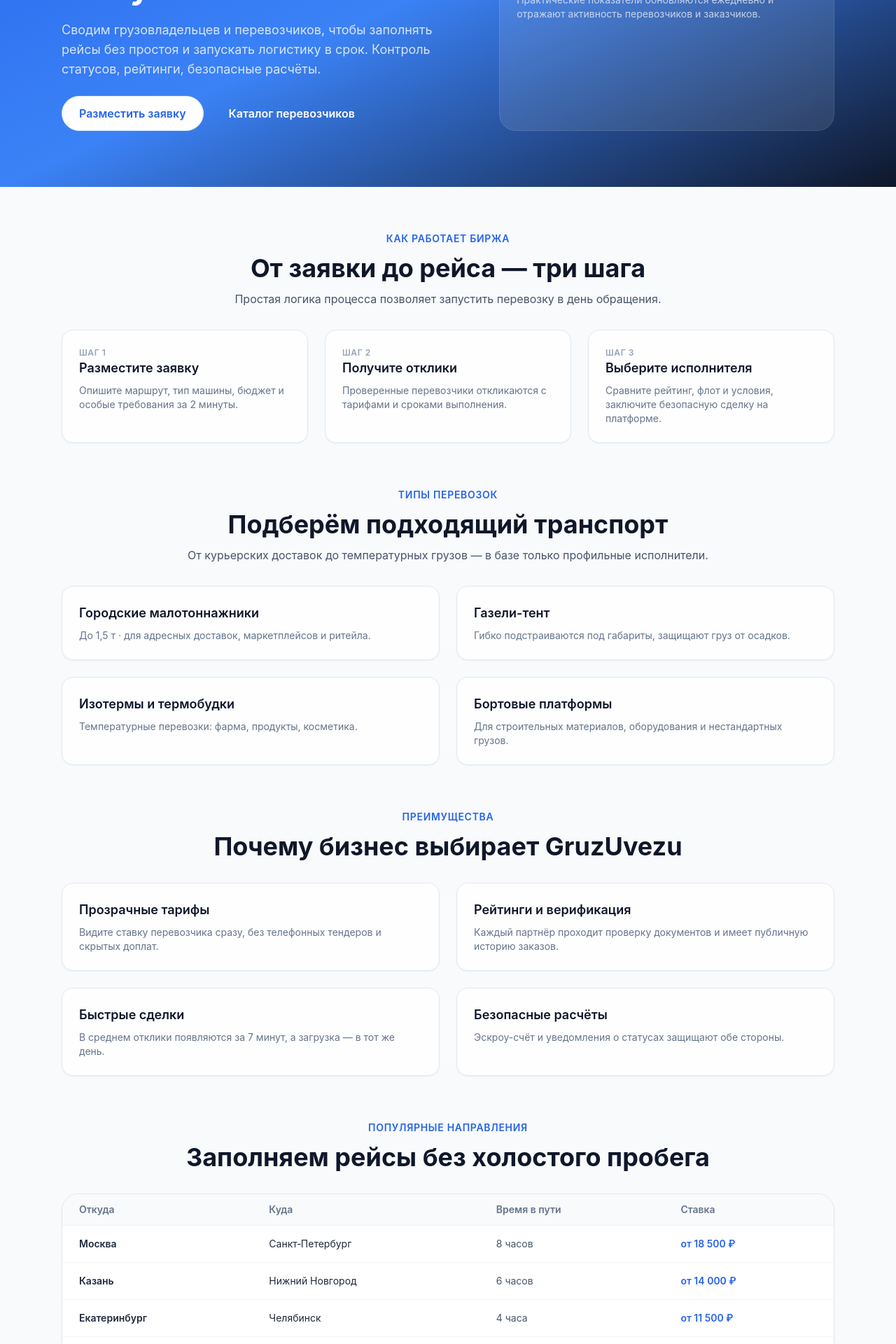
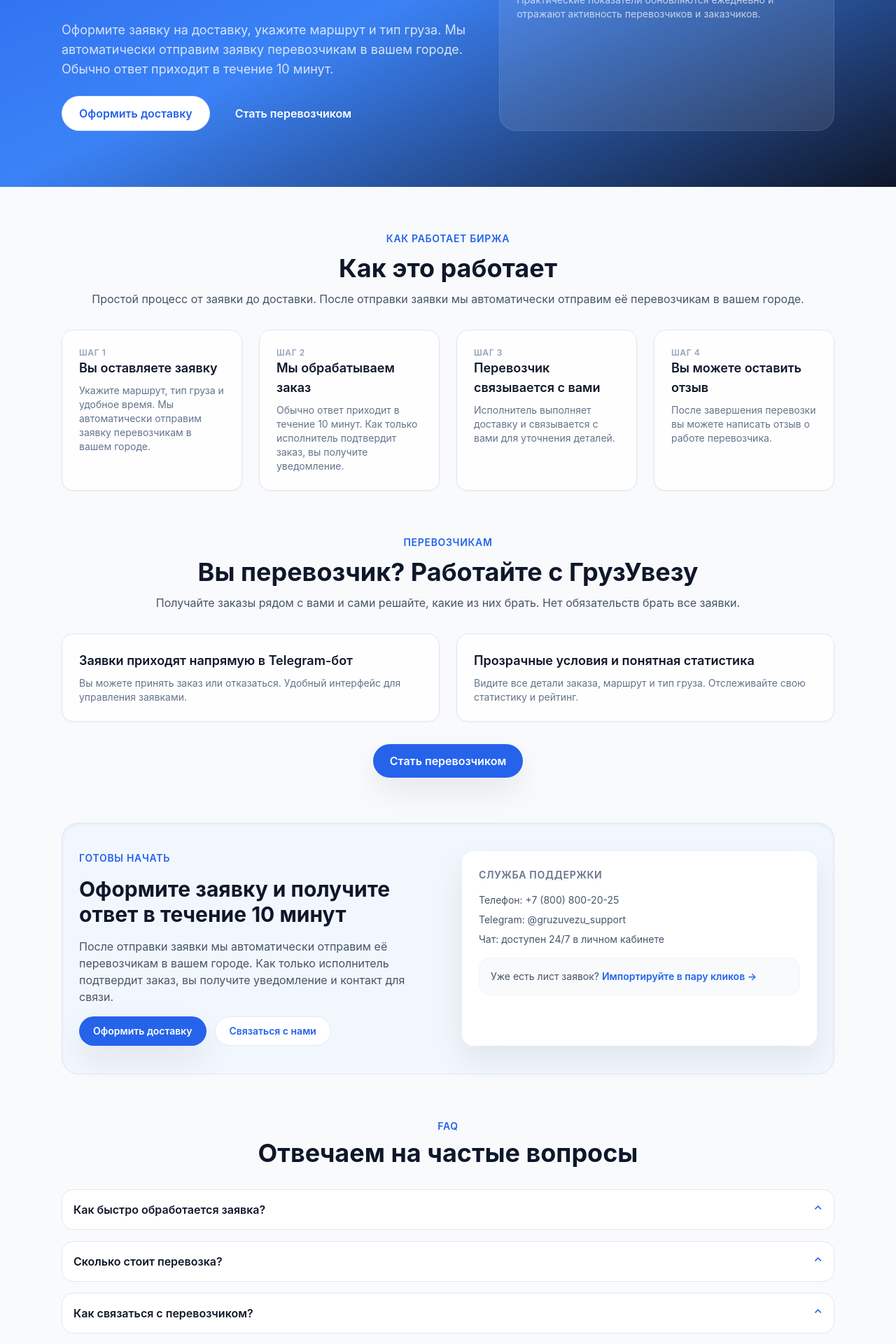
Before and after one commit to paybackovich/gruzuvezu, a React (Vite) app in the folder project/frontend/: page / in a window 1280 px wide. Shown: the part 400-2320 px from the top of the page at 70% size. Built offline with nearby package versions, Linux system fonts and the light colour scheme.

Commit message:
change main page

```diff
--- a/project/frontend/index.html
+++ b/project/frontend/index.html
@@ -5,13 +5,13 @@
     <link rel="icon" href="favicon.ico" type="image/x-icon">
     <link rel="canonical" href="https://gruzuvezu.online" />
     <meta name="viewport" content="width=device-width, initial-scale=1.0" />
-    <title>GruzUvezu — биржа грузоперевозок по всей России</title>
-    <meta name="description" content="GruzUvezu — разместите заявку, получите отклики за 7 минут. Биржа малотоннажных грузоперевозок с прозрачными тарифами, рейтингами и безопасными расчётами." />
+    <title>ГрузУвезу — быстрые и надежные перевозки в Пскове и Псковской области</title>
+    <meta name="description" content="ГрузУвезу — быстрые и надежные перевозки в Пскове и Псковской области. Оформите заявку на доставку, получите ответ от перевозчика в течение 10 минут." />
     <meta name="google-site-verification" content="AELyLizNtQ4EEWqlR-g0xowCN39SeOmSWv2omEKohkI" />
 
     <meta property="og:type" content="website" />
-    <meta property="og:title" content="GruzUvezu — биржа грузоперевозок по всей России" />
-    <meta property="og:description" content="Разместите заявку, получите отклики за 7 минут. Биржа малотоннажных грузоперевозок с прозрачными тарифами и безопасными расчётами." />
+    <meta property="og:title" content="ГрузУвезу — быстрые и надежные перевозки в Пскове и Псковской области" />
+    <meta property="og:description" content="Оформите заявку на доставку, получите ответ от перевозчика в течение 10 минут. Быстрые и надежные перевозки в Пскове и Псковской области." />
     <meta property="og:image" content="https://gruzuvezu.online/icon.png" />
     <meta property="og:image:width" content="1200" />
     <meta property="og:image:height" content="630" />
@@ -21,8 +21,8 @@
     <meta property="og:locale" content="ru_RU" />
 
     <meta name="twitter:card" content="summary_large_image" />
-    <meta name="twitter:title" content="GruzUvezu — биржа грузоперевозок по всей России" />
-    <meta name="twitter:description" content="Разместите заявку, получите отклики за 7 минут. Биржа малотоннажных грузоперевозок." />
+    <meta name="twitter:title" content="ГрузУвезу — быстрые и надежные перевозки в Пскове и Псковской области" />
+    <meta name="twitter:description" content="Оформите заявку на доставку, получите ответ от перевозчика в течение 10 минут." />
     <meta name="twitter:image" content="https://gruzuvezu.online/icon.png" />
   </head>
   <body>
--- a/project/frontend/src/components/Footer.jsx
+++ b/project/frontend/src/components/Footer.jsx
@@ -59,7 +59,7 @@ const Footer = () => (
     <div className="border-t border-white/10">
       <div className="mx-auto flex w-full max-w-6xl flex-col gap-2 px-4 py-4 text-center text-xs text-slate-500 sm:flex-row sm:items-center sm:justify-between sm:text-left">
         <p>© {new Date().getFullYear()} GruzUvezu. Все права защищены.</p>
-        <p>ИНН 7701234567 · ОГРН 1234567891234</p>
+        <p>Разработано с поддержкой акселератора Центрального университета</p>
       </div>
     </div>
   </footer>
--- a/project/frontend/src/pages/Carriers.jsx
+++ b/project/frontend/src/pages/Carriers.jsx
@@ -3,42 +3,15 @@ import Button from '../components/Button.jsx';
 
 const carriers = [
   {
-    name: 'СеверГруз Лайт',
+    name: 'Газелька 60',
     rating: '4.9',
-    fleet: 'Газели-тент, будка, изотерма · 42 авто',
-    routes: 'Москва — Петербург, Псков, Вологда',
-    tariff: 'от 19 000 ₽ / рейс',
+    fleet: 'Газели-тент · 3 авто',
+    routes: 'Москва — Петербург, Псков, Великий Новгород',
+    tariff: 'от 10 000 ₽ / рейс',
     description: 'Собственный диспетчерский центр, страхование груза до 3 млн ₽, круглосуточная поддержка.',
-    tags: ['Температурные', 'Маркетплейсы', 'Страховка'],
+    tags: ['Маркетплейсы', 'Страховка'],
   },
-  {
-    name: 'Логистик Восток',
-    rating: '4.7',
-    fleet: 'Малотоннажные фургоны · 65 авто',
-    routes: 'Казань — Самара — Уфа',
-    tariff: 'от 14 500 ₽ / рейс',
-    description: 'Специализация на e-com и дистрибуции FMCG. Подписание накладных в ЭДО.',
-    tags: ['E-com', 'ЭДО', 'FMCG'],
-  },
-  {
-    name: 'УралКарго Сервис',
-    rating: '4.8',
-    fleet: 'Бортовые, манипуляторы · 28 авто',
-    routes: 'Екатеринбург — Челябинск — Тюмень',
-    tariff: 'от 22 000 ₽ / рейс',
-    description: 'Опыт с промышленными грузами, допуски на въезд на заводские площадки.',
-    tags: ['Промышленность', 'Манипулятор', 'Пропуска'],
-  },
-  {
-    name: 'Сибирь Экспресс',
-    rating: '4.6',
-    fleet: 'Изотермы и термобудки · 37 авто',
-    routes: 'Новосибирск — Омск — Томск',
-    tariff: 'от 25 500 ₽ / рейс',
-    description: 'Температурный контроль, GPS-мониторинг, пломбировка кузова для фармы.',
-    tags: ['Температурные', 'GPS', 'Фарма'],
-  },
-];
+]
 
 const Carriers = () => (
   <div className="mx-auto w-full max-w-6xl space-y-10 px-4 py-10 sm:px-6">
--- a/project/frontend/src/pages/Home.jsx
+++ b/project/frontend/src/pages/Home.jsx
@@ -6,100 +6,54 @@ import Button from '../components/Button.jsx';
 
 const steps = [
   {
-    title: 'Разместите заявку',
-    description: 'Опишите маршрут, тип машины, бюджет и особые требования за 2 минуты.',
+    title: 'Вы оставляете заявку',
+    description: 'Укажите маршрут, тип груза и удобное время. Мы автоматически отправим заявку перевозчикам в вашем городе.',
   },
   {
-    title: 'Получите отклики',
-    description: 'Проверенные перевозчики откликаются с тарифами и сроками выполнения.',
+    title: 'Мы обрабатываем заказ',
+    description: 'Обычно ответ приходит в течение 10 минут. Как только исполнитель подтвердит заказ, вы получите уведомление.',
   },
   {
-    title: 'Выберите исполнителя',
-    description: 'Сравните рейтинг, флот и условия, заключите безопасную сделку на платформе.',
-  },
-];
-
-const transportTypes = [
-  {
-    title: 'Городские малотоннажники',
-    description: 'До 1,5 т · для адресных доставок, маркетплейсов и ритейла.',
+    title: 'Перевозчик связывается с вами',
+    description: 'Исполнитель выполняет доставку и связывается с вами для уточнения деталей.',
   },
   {
-    title: 'Газели-тент',
-    description: 'Гибко подстраиваются под габариты, защищают груз от осадков.',
+    title: 'Вы можете оставить отзыв',
+    description: 'После завершения перевозки вы можете написать отзыв о работе перевозчика.',
   },
-  {
-    title: 'Изотермы и термобудки',
-    description: 'Температурные перевозки: фарма, продукты, косметика.',
-  },
-  {
-    title: 'Бортовые платформы',
-    description: 'Для строительных материалов, оборудования и нестандартных грузов.',
-  },
-];
-
-const advantages = [
-  {
-    title: 'Прозрачные тарифы',
-    description: 'Видите ставку перевозчика сразу, без телефонных тендеров и скрытых доплат.',
-  },
-  {
-    title: 'Рейтинги и верификация',
-    description: 'Каждый партнёр проходит проверку документов и имеет публичную историю заказов.',
-  },
-  {
-    title: 'Быстрые сделки',
-    description: 'В среднем отклики появляются за 7 минут, а загрузка — в тот же день.',
-  },
-  {
-    title: 'Безопасные расчёты',
-    description: 'Эскроу-счёт и уведомления о статусах защищают обе стороны.',
-  },
-];
-
-const routes = [
-  { from: 'Москва', to: 'Санкт‑Петербург', eta: '8 часов', price: 'от 18 500 ₽' },
-  { from: 'Казань', to: 'Нижний Новгород', eta: '6 часов', price: 'от 14 000 ₽' },
-  { from: 'Екатеринбург', to: 'Челябинск', eta: '4 часа', price: 'от 11 500 ₽' },
-  { from: 'Новосибирск', to: 'Омск', eta: '10 часов', price: 'от 23 000 ₽' },
 ];
 
 const faqItems = [
   {
-    question: 'Как проходит модерация перевозчиков?',
+    question: 'Как быстро обработается заявка?',
     answer:
-      'Мы проверяем документы компании, страховки, данные об автопарке и фактические отзывы. Только подтверждённые перевозчики получают доступ к заявкам.',
+      'Обычно ответ приходит в течение 10 минут после оформления заявки. Как только исполнитель подтвердит заказ, вы получите уведомление и контакт для связи.',
   },
   {
-    question: 'Можно ли работать по безналичному расчёту?',
+    question: 'Сколько стоит перевозка?',
     answer:
-      'Да, доступны безналичные платежи с НДС, а также безопасная сделка с удержанием средств до завершения перевозки.',
+      'Стоимость зависит от маршрута и типа груза. Цена согласовывается с перевозчиком после подтверждения заказа.',
   },
   {
-    question: 'Сколько стоит размещение заявки?',
+    question: 'Как связаться с перевозчиком?',
     answer:
-      'Для заказчиков размещение и выбор победителя бесплатны. Комиссия включена в тариф перевозчика.',
-  },
-  {
-    question: 'Нужна ли интеграция с нашими системами?',
-    answer:
-      'Нет, заявки можно создавать вручную. Для крупных клиентов доступен API и интеграция с TMS.',
+      'После подтверждения заказа вы получите контакт исполнителя. Перевозчик свяжется с вами для уточнения деталей доставки.',
   },
 ];
 
 const Home = () => (
   <div className="space-y-16 pb-16">
     <Hero
-      subtitle="цифры грузопотока"
-      title="GruzUvezu — разместите заявку, получите отклики за 7 минут"
-      description="Сводим грузовладельцев и перевозчиков, чтобы заполнять рейсы без простоя и запускать логистику в срок. Контроль статусов, рейтинги, безопасные расчёты."
-      primaryCta={{ label: 'Разместить заявку', to: '/request' }}
-      secondaryCta={{ label: 'Каталог перевозчиков', to: '/carriers' }}
+      subtitle="быстрые и надежные перевозки"
+      title="ГрузУвезу — быстрые и надежные перевозки в Пскове и Псковской области"
+      description="Оформите заявку на доставку, укажите маршрут и тип груза. Мы автоматически отправим заявку перевозчикам в вашем городе. Обычно ответ приходит в течение 10 минут."
+      primaryCta={{ label: 'Оформить доставку', to: '/request' }}
+      secondaryCta={{ label: 'Стать перевозчиком', to: '/carriers' }}
       stats={[
-        { label: 'Активные перевозчики', value: '2 400+' },
-        { label: 'Заявок в сутки', value: '650' },
+        { label: 'Перевозчиков в Пскове', value: '50+' },
+        { label: 'Заявок в день', value: '25+' },
         { label: 'Средний рейтинг', value: '4.8/5' },
-        { label: 'Городов покрытия', value: '120+' },
+        { label: 'Время ответа', value: '10 мин' },
       ]}
     />
 
@@ -108,12 +62,12 @@ const Home = () => (
         <p className="text-sm font-semibold uppercase tracking-wider text-blue-600">
           Как работает биржа
         </p>
-        <h2 className="text-4xl font-bold text-slate-900">От заявки до рейса — три шага</h2>
+        <h2 className="text-4xl font-bold text-slate-900">Как это работает</h2>
         <p className="text-base text-slate-600">
-          Простая логика процесса позволяет запустить перевозку в день обращения.
+          Простой процесс от заявки до доставки. После отправки заявки мы автоматически отправим её перевозчикам в вашем городе.
         </p>
       </div>
-      <div className="grid gap-6 md:grid-cols-3">
+      <div className="grid gap-6 md:grid-cols-2 lg:grid-cols-4">
         {steps.map((step, index) => (
           <Card key={step.title} eyebrow={`Шаг ${index + 1}`} title={step.title} description={step.description} />
         ))}
@@ -122,61 +76,24 @@ const Home = () => (
 
     <section className="mx-auto w-full max-w-6xl px-4 sm:px-6">
       <div className="mb-8 flex flex-col gap-3 text-center">
-        <p className="text-sm font-semibold uppercase tracking-wider text-blue-600">
-          Типы перевозок
-        </p>
-        <h2 className="text-4xl font-bold text-slate-900">Подберём подходящий транспорт</h2>
+        <p className="text-sm font-semibold uppercase tracking-wider text-blue-600">Перевозчикам</p>
+        <h2 className="text-4xl font-bold text-slate-900">Вы перевозчик? Работайте с ГрузУвезу</h2>
         <p className="text-base text-slate-600">
-          От курьерских доставок до температурных грузов — в базе только профильные исполнители.
+          Получайте заказы рядом с вами и сами решайте, какие из них брать. Нет обязательств брать все заявки.
         </p>
       </div>
       <div className="grid gap-6 md:grid-cols-2">
-        {transportTypes.map((item) => (
-          <Card key={item.title} title={item.title} description={item.description} />
-        ))}
+        <Card
+          title="Заявки приходят напрямую в Telegram-бот"
+          description="Вы можете принять заказ или отказаться. Удобный интерфейс для управления заявками."
+        />
+        <Card
+          title="Прозрачные условия и понятная статистика"
+          description="Видите все детали заказа, маршрут и тип груза. Отслеживайте свою статистику и рейтинг."
+        />
       </div>
-    </section>
-
-    <section className="mx-auto w-full max-w-6xl px-4 sm:px-6">
-      <div className="mb-8 flex flex-col gap-3 text-center">
-        <p className="text-sm font-semibold uppercase tracking-wider text-blue-600">Преимущества</p>
-        <h2 className="text-4xl font-bold text-slate-900">Почему бизнес выбирает GruzUvezu</h2>
-      </div>
-      <div className="grid gap-6 md:grid-cols-2">
-        {advantages.map((adv) => (
-          <Card key={adv.title} title={adv.title} description={adv.description} />
-        ))}
-      </div>
-    </section>
-
-    <section className="mx-auto w-full max-w-6xl space-y-8 px-4 sm:px-6">
-      <div className="flex flex-col gap-3 text-center">
-        <p className="text-sm font-semibold uppercase tracking-wider text-blue-600">
-          Популярные направления
-        </p>
-        <h2 className="text-4xl font-bold text-slate-900">Заполняем рейсы без холостого пробега</h2>
-      </div>
-      <div className="overflow-hidden rounded-3xl border border-slate-200 bg-white shadow-sm">
-        <table className="min-w-full divide-y divide-slate-100 text-left text-sm">
-          <thead className="bg-slate-50 text-slate-500">
-            <tr>
-              <th className="px-6 py-3 font-semibold">Откуда</th>
-              <th className="px-6 py-3 font-semibold">Куда</th>
-              <th className="px-6 py-3 font-semibold">Время в пути</th>
-              <th className="px-6 py-3 font-semibold">Ставка</th>
-            </tr>
-          </thead>
-          <tbody className="divide-y divide-slate-100">
-            {routes.map((route) => (
-              <tr key={`${route.from}-${route.to}`}>
-                <td className="px-6 py-4 font-semibold text-slate-800">{route.from}</td>
-                <td className="px-6 py-4 text-slate-800">{route.to}</td>
-                <td className="px-6 py-4 text-slate-600">{route.eta}</td>
-                <td className="px-6 py-4 font-semibold text-blue-600">{route.price}</td>
-              </tr>
-            ))}
-          </tbody>
-        </table>
+      <div className="mt-8 text-center">
+        <Button to="/carriers" size="lg">Стать перевозчиком</Button>
       </div>
     </section>
 
@@ -187,15 +104,15 @@ const Home = () => (
             Готовы начать
           </p>
           <h3 className="text-3xl font-bold text-slate-900">
-            Зафиксируйте ставку и получите первые отклики уже сегодня
+            Оформите заявку и получите ответ в течение 10 минут
           </h3>
           <p className="text-base text-slate-600">
-            Менеджер настроит аккаунт, загрузит шаблоны маршрутов и подключит безопасную сделку.
+            После отправки заявки мы автоматически отправим её перевозчикам в вашем городе. Как только исполнитель подтвердит заказ, вы получите уведомление и контакт для связи.
           </p>
           <div className="flex flex-wrap gap-3">
-            <Button to="/request">Создать заявку</Button>
+            <Button to="/request">Оформить доставку</Button>
             <Button to="/contacts" variant="secondary">
-              Связаться с менеджером
+              Связаться с нами
             </Button>
           </div>
         </div>
```
